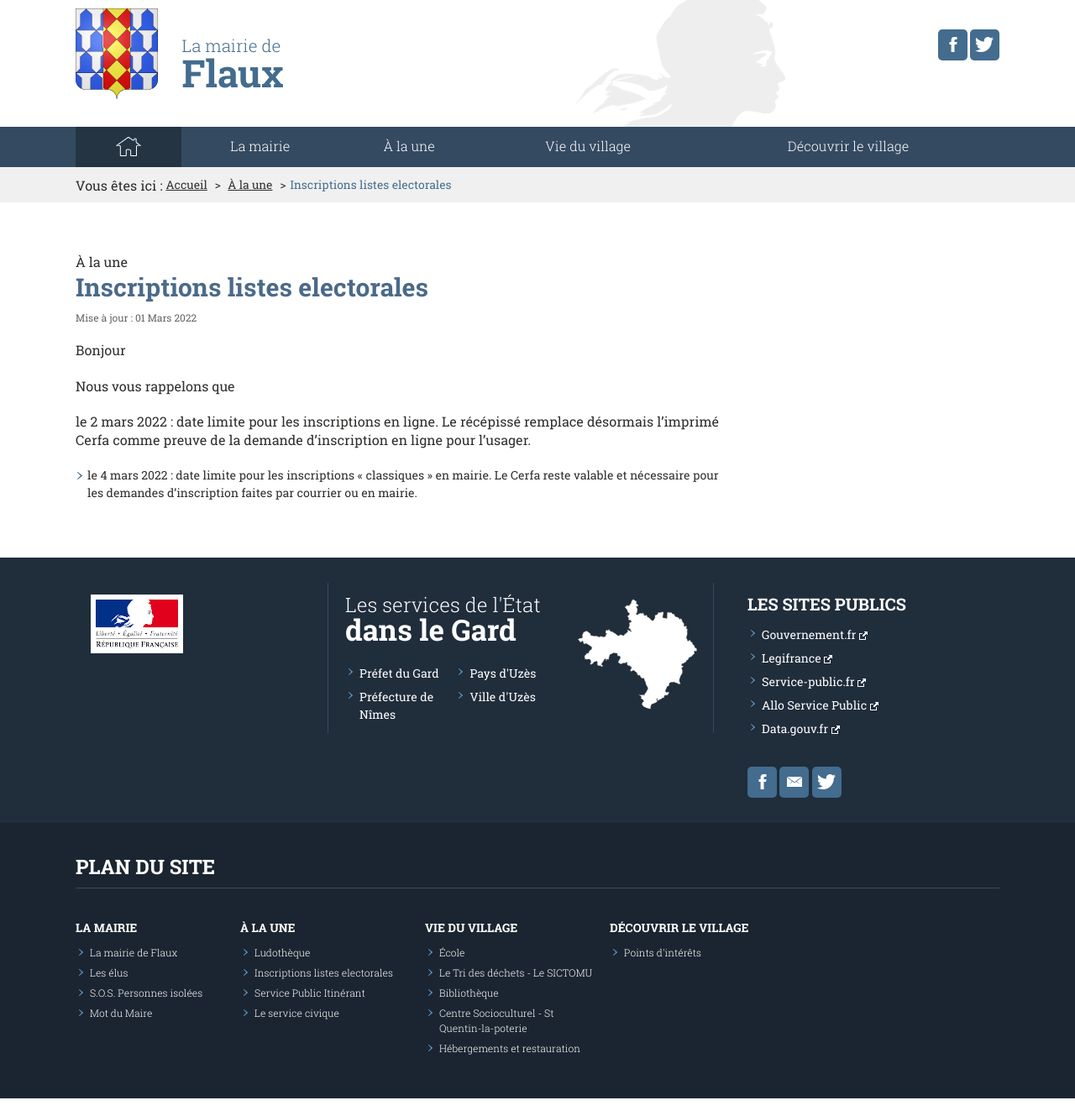
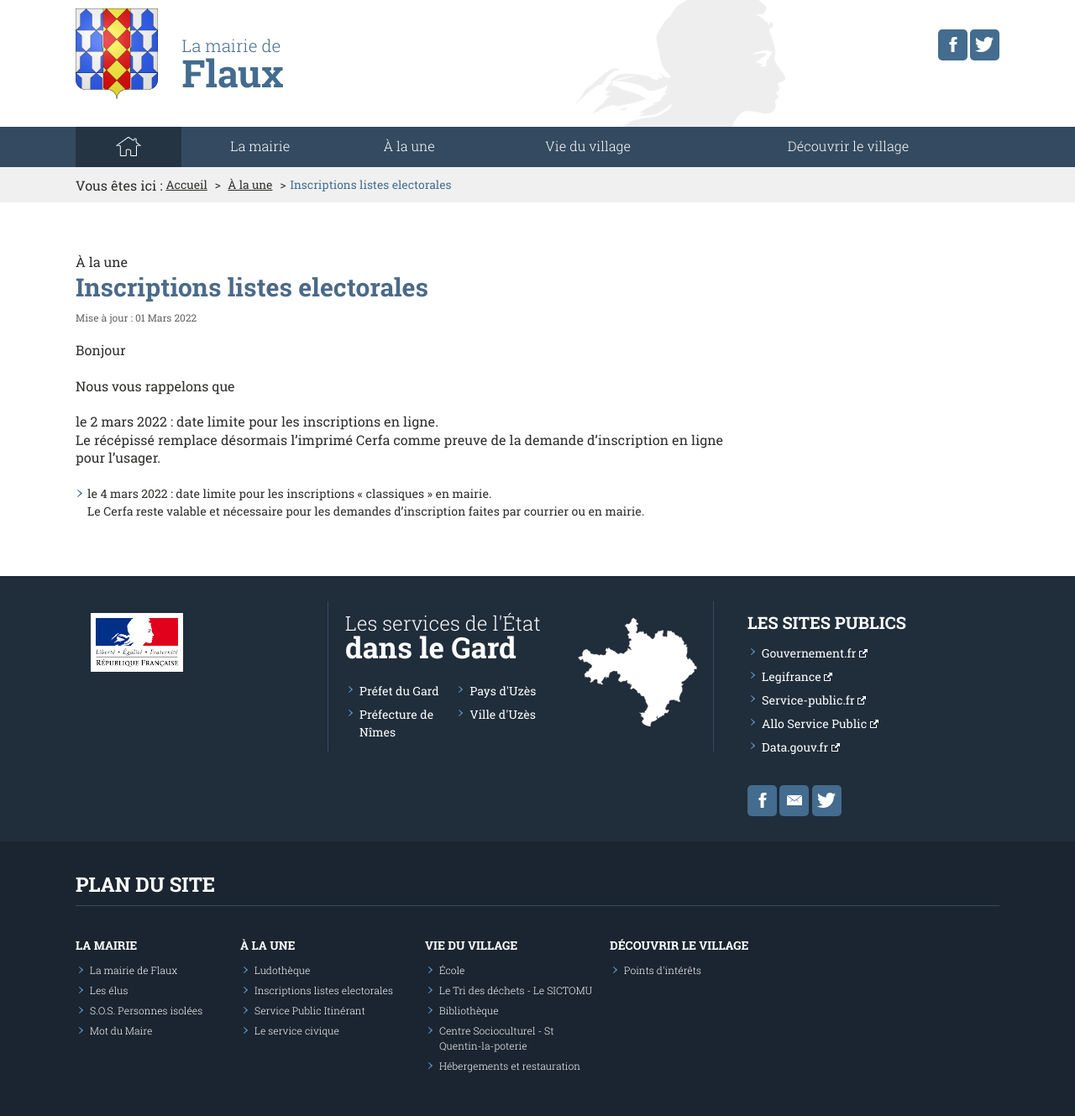
Before and after one commit to Flaux-Village/flaux-village.github.io, a Jekyll site: the page built from _actualites/listeselectorales.md, in a window 1280 px wide. Shown: the whole page at 84% size. Built offline with Jekyll 4.4.1, drawn with Linux system fonts in a browser that asks for light colours; before the commit the page ends 1308 px from its top, so only the background shows below that.

```diff
--- a/_actualites/listeselectorales.md
+++ b/_actualites/listeselectorales.md
@@ -13,16 +13,13 @@ introduction:
 
 ---
 
-Bonjour
+Bonjour<br>
 
-Nous vous rappelons que
+Nous vous rappelons que<br>
 
-le 2 mars 2022 : date limite pour les inscriptions en ligne.
-Le récépissé remplace désormais l’imprimé Cerfa comme preuve de la
-demande d’inscription en ligne pour l’usager.
+le 2 mars 2022 : date limite pour les inscriptions en ligne.<br>
+Le récépissé remplace désormais l’imprimé Cerfa comme preuve de la demande d’inscription en ligne pour l’usager.<br>
 
 
-- le 4 mars 2022 : date limite pour les inscriptions « classiques » en
-mairie.
-Le Cerfa reste valable et nécessaire pour les demandes d’inscription
-faites par courrier ou en mairie.
+- le 4 mars 2022 : date limite pour les inscriptions « classiques » en mairie.<br>
+Le Cerfa reste valable et nécessaire pour les demandes d’inscription faites par courrier ou en mairie.<br>
```
